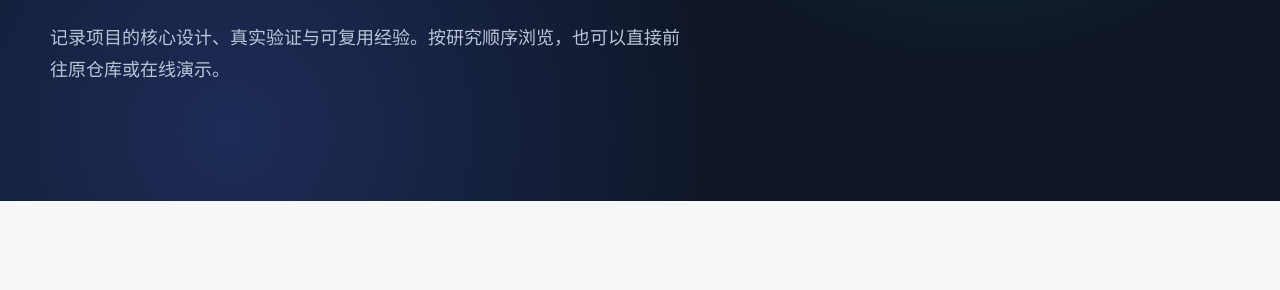
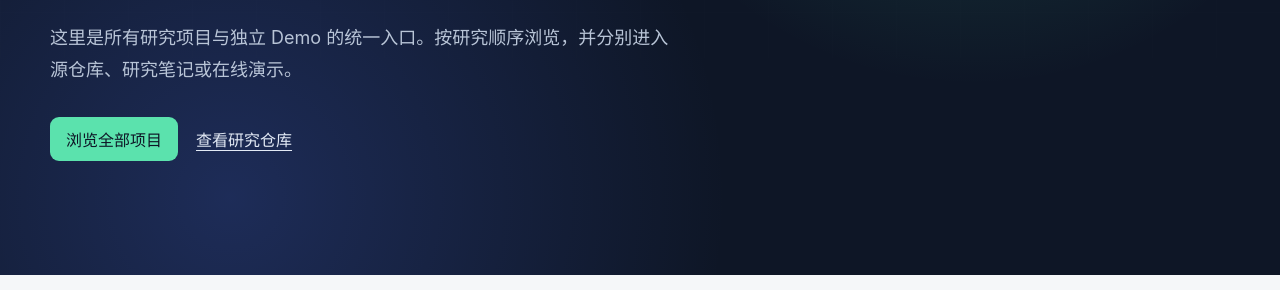
Before and after one commit to yydshly/0904_codex_project, a website: page docs/index.html in a window 1280 px wide. Shown: the part 500-790 px from the top of the page. Drawn offline with Linux system fonts and the light colour scheme; files whose address does not match are found by name.

Commit message:
Link research index to source repositories

```diff
--- a/docs/assets/site.css
+++ b/docs/assets/site.css
@@ -129,6 +129,32 @@ h1 {
   color: #b9c5d7;
   font-size: 18px;
   line-height: 1.8;
+}
+
+.hub-actions {
+  display: flex;
+  align-items: center;
+  flex-wrap: wrap;
+  gap: 18px;
+  margin-top: 30px;
+}
+
+.hub-actions a {
+  color: #e3eaf5;
+  text-underline-offset: 4px;
+}
+
+.hub-actions .hub-primary {
+  display: inline-flex;
+  align-items: center;
+  justify-content: center;
+  min-height: 44px;
+  padding: 10px 16px;
+  border-radius: 9px;
+  color: #0e1626;
+  background: #5be2ad;
+  font-weight: 750;
+  text-decoration: none;
 }
 
 .catalog {
--- a/docs/index.html
+++ b/docs/index.html
@@ -20,7 +20,11 @@
       <div class="hero-content">
         <p class="eyebrow">CURATED · TESTED · DOCUMENTED</p>
         <h1>把值得反复阅读的<br />GitHub 项目整理成档案。</h1>
-        <p class="intro">记录项目的核心设计、真实验证与可复用经验。按研究顺序浏览，也可以直接前往原仓库或在线演示。</p>
+        <p class="intro">这里是所有研究项目与独立 Demo 的统一入口。按研究顺序浏览，并分别进入源仓库、研究笔记或在线演示。</p>
+        <div class="hub-actions">
+          <a class="hub-primary" href="#catalog">浏览全部项目</a>
+          <a href="https://github.com/yydshly/0904_codex_project">查看研究仓库</a>
+        </div>
       </div>
     </header>
 
```
Also changed, not shown: scripts/catalog.mjs (+5 -4 lines), README.md.
